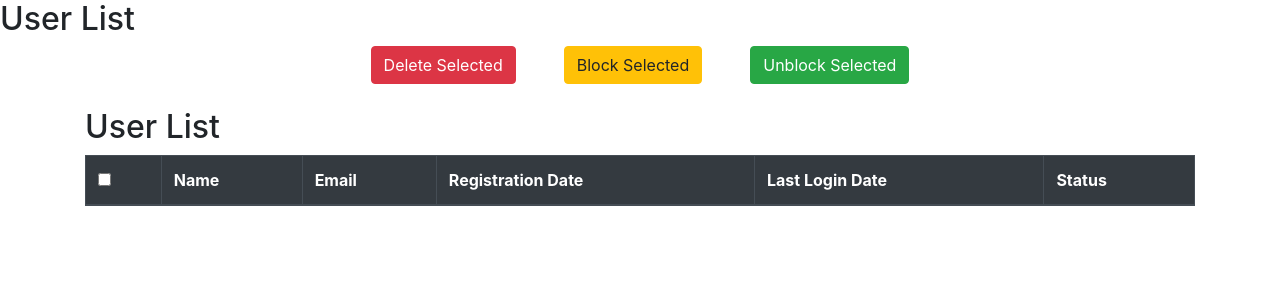
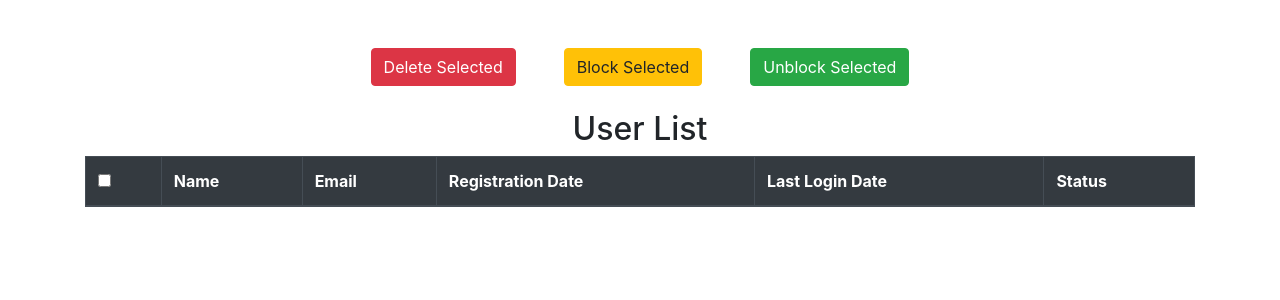
Before and after one commit to YeraaKz/task4-Itransition, a Symfony app: template templates/user/index.html.twig in a window 1280 px wide. Shown: the top 300 px of the page. Run offline with Twig, Linux system fonts and the light colour scheme; the template is opened without the code that fills it, so the values that code supplies are empty; some libraries are stand-ins or nearby versions.

Commit message:
users page layout update

```diff
--- a/templates/user/index.html.twig
+++ b/templates/user/index.html.twig
@@ -8,16 +8,15 @@
 
 {% block body %}
 
-    <h2>User List</h2>
 
-    <div class="d-flex justify-content-center">
+    <div class="d-flex justify-content-center mt-5">
         <button class="btn mr-5 btn-danger" onclick="updateUserStatus('deleted')">Delete Selected</button>
         <button class="btn mr-5 btn-warning" onclick="updateUserStatus('blocked')">Block Selected</button>
-        <button class="btn btn-success" onclick="updateUserStatus('unblocked')">Unblock Selected</button>
+        <button class="btn btn-success" onclick="updateUserStatus('active')">Unblock Selected</button>
     </div>
 
     <div class="container mt-4">
-        <h2>User List</h2>
+        <h2 class="text-center">User List</h2>
         <table class="table table-bordered">
             <thead class="thead-dark">
             <tr>
@@ -35,8 +34,8 @@
                     <td><input type="checkbox" name="selectedUsers" class="user-checkbox" value="{{ user.id }}"></td>
                     <td>{{ user.name }}</td>
                     <td>{{ user.email }}</td>
-                    <td>{{ user.registrationDate|date('Y-m-d') }}</td>
-                    <td>{{ user.lastLoginDate|date('Y-m-d H:i') }}</td>
+                    <td>{{ user.registrationDate|date('y-M-dd H:i') }}</td>
+                    <td>{{ user.lastLoginDate|date('y-M-dd H:i') }}</td>
                     <td>{{ user.status }}</td>
                 </tr>
             {% endfor %}
```
